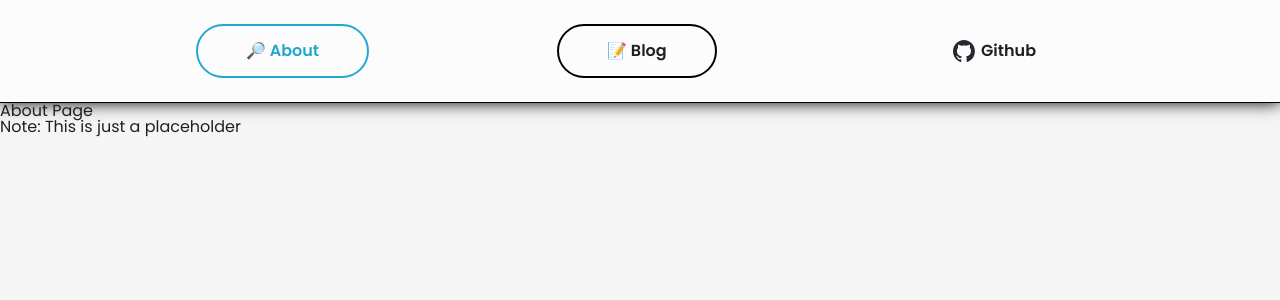
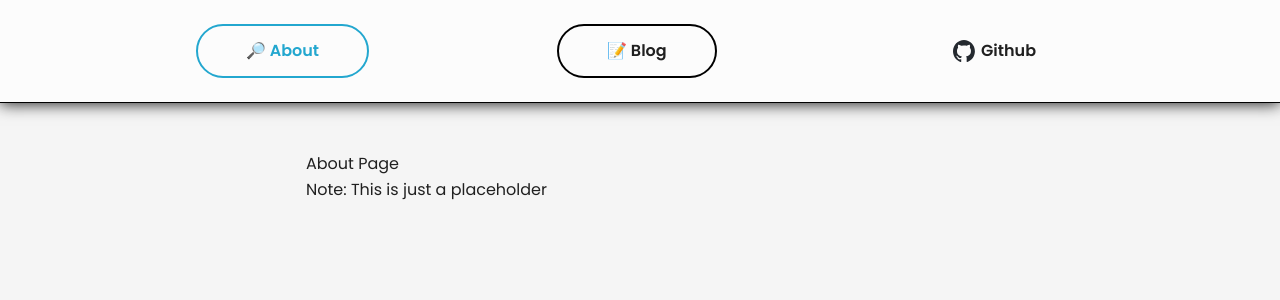
Before and after one commit to Eagletech-robotic/website, a React (Vite) app: page /about in a window 1280 px wide. Shown: the top 300 px of the page. Built offline with nearby package versions, Linux system fonts and the light colour scheme.

Commit message:
Make a common page layout

```diff
--- a/src/pages/About/index.tsx
+++ b/src/pages/About/index.tsx
@@ -1,8 +1,10 @@
+import { Page } from "../../styles/commonStyles";
+
 export default function About() {
     return (
-        <>
+        <Page>
             <h1>About Page</h1>
             <div>Note: This is just a placeholder</div>
-        </>
+        </Page>
     )
 }
--- a/src/pages/Blog/index.tsx
+++ b/src/pages/Blog/index.tsx
@@ -3,7 +3,8 @@ import PostSummary from '../../components/postSummary'
 import { useBlogPosts } from '../../utils/posts'
 import coupeDeRobotiqueLogo from '/images/CDR-logo.jpg'
 import eagleTechLogo from '/favicon.ico'
-import { InlineImage, Intro, StyledBlog, Title } from './styles'
+import { InlineImage, Intro, Title } from './styles'
+import { Page } from '../../styles/commonStyles'
 
 export default function Blog() {
     const blogPosts = useBlogPosts()
@@ -15,7 +16,7 @@ export default function Blog() {
     })
 
     return (
-        <StyledBlog>
+        <Page>
             <Title>The EagleTech Blog 🔥</Title>
             <Intro>
                 <p>Hi. This is our blog page 📖.</p>
@@ -54,6 +55,6 @@ export default function Blog() {
             {blogPosts.map((blogPost, index) => (
                 <PostSummary blogPost={blogPost} key={index} />
             ))}
-        </StyledBlog>
+        </Page>
     )
 }
--- a/src/pages/Blog/styles.ts
+++ b/src/pages/Blog/styles.ts
@@ -1,14 +1,5 @@
 import styled from 'styled-components'
 import { borderRadius, contentLineHeight, lightTextColor } from '../../styles/commonStyles'
-
-export const StyledBlog = styled.div`
-    line-height: ${contentLineHeight};
-    margin-left: auto;
-    margin-right: auto;
-    padding: 0 1rem;
-    margin-top: 3rem;
-    max-width: 700px;
-`
 
 export const Title = styled.h1`
     font-size: 2rem;
--- a/src/styles/commonStyles.ts
+++ b/src/styles/commonStyles.ts
@@ -1,4 +1,4 @@
-import { createGlobalStyle } from 'styled-components'
+import styled, { createGlobalStyle } from 'styled-components'
 
 export const textColor = '#202020'
 export const lightTextColor = '#6c6c6c'
@@ -34,3 +34,12 @@ export const GlobalStyle = createGlobalStyle`
         font-style: italic;
     }
 `
+
+export const Page = styled.div`
+    line-height: ${contentLineHeight};
+    margin-left: auto;
+    margin-right: auto;
+    padding: 0 1rem;
+    margin-top: 3rem;
+    max-width: 700px;
+`
```
